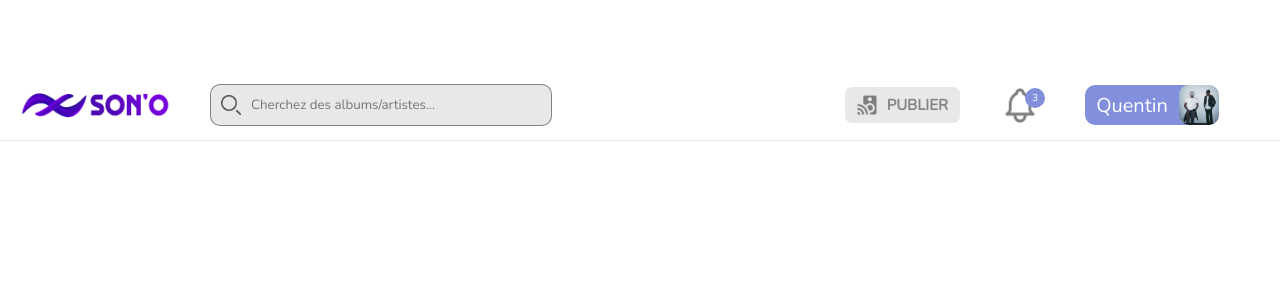
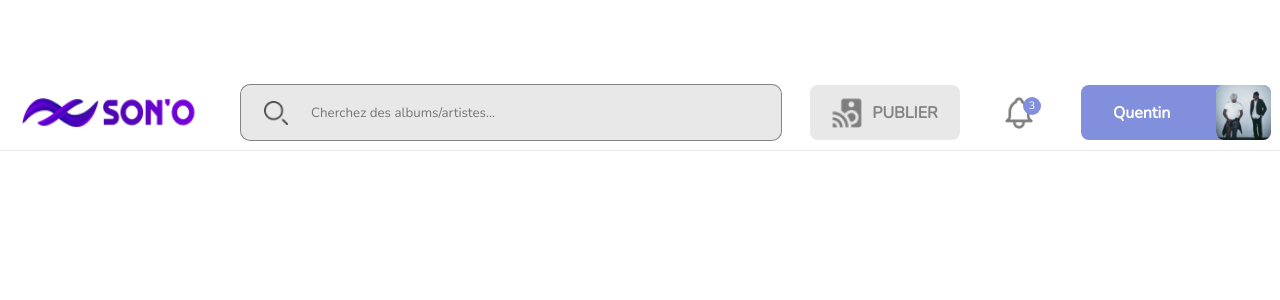
Before and after one commit to QuentinDroucheau/SAE-PHP, a PHP site: template view/element/header.php in a window 1280 px wide. Shown: the top 300 px of the page. Run offline with PHP 8.4, Linux system fonts and the light colour scheme; the template is opened without the code that fills it, so the values that code supplies are empty.

Commit message:
avancement mise a jour echelle

```diff
--- a/styles/base.css
+++ b/styles/base.css
@@ -11,6 +11,7 @@
     --couleur2: rgb(248, 248, 248);
     --couleur3: rgb(232, 232, 232);
     --couleur4: rgb(132, 132, 132);
+    --blue: rgb(129, 143, 220);
 }
 
 .contenu{
--- a/styles/header.css
+++ b/styles/header.css
@@ -1,5 +1,5 @@
 :root{
-    --header-height: 70px;
+    --header-height: 75px;
 }
 
 .header{
@@ -18,8 +18,8 @@
 }
 
 .header .search-bar input{
-    height: 40px;
-    width: 300px;
+    height: 55px;
+    width: 470px;
     background-color: var(--couleur3);
     border-top-right-radius: 10px;
     border-bottom-right-radius: 10px;
@@ -34,8 +34,8 @@
 }
 
 .logo{
-    height: 25px;
-    width: 170px;
+    height: 30px;
+    width: 200px;
     margin-right: 20px;
 }
 
@@ -48,20 +48,26 @@
 }
 
 .icon_search{
-    height: 40px;
-    width: 40px;
+    height: 55px;
+    width: 70px;
     background-color: var(--couleur3);
     border-top-left-radius: 10px;
     border-bottom-left-radius: 10px;
     border-left: 1px solid var(--couleur4);
     border-bottom: 1px solid var(--couleur4);
     border-top: 1px solid var(--couleur4);
+    display: flex;
+    justify-content: center;
+    align-items: center;
 }
 
 .icon_search img{
-    height: 20px;
-    width: 20px;
-    margin: 10px;
+    height: 24px;
+    width: 24px;
+}
+
+.icon_search{
+    vertical-align: middle;
 }
 
 .header .left div{
@@ -79,8 +85,8 @@
 }
 
 .header .right .notif-icon{
-    height: 35px;
-    width: 30px;
+    height: 32px;
+    width: 28px;
 }
 
 .header .right .notif{
@@ -91,60 +97,78 @@
 
 .header .right .profil{
     display: flex;
-    height: 40px;
-    background-color: var(--couleur1);
-    border-radius: 10px;
+    height: 55px;
+    background-color: var(--blue);
+    border-radius: 8px;
     align-items: center;
+    width: 190px;
+    justify-content: space-between;
 }
 
 .header .right .profil a{
     text-decoration: none;
     color: white;
-    font-size: 20px;
-    margin: 0 10%;
+    font-size: 1rem;
+    font-weight: 700;
+    margin-left: 2em;
+}
+
+.profil-icon{
+    height: 55px;
+    width: 55px;
+    border-radius: 8px;
+    background-color: var(--couleur3);
+    vertical-align: middle;
 }
 
 .header .right .notif .nb-notif{
     position: relative;
     left: -10px;
-    height: 20px;
+    height: 18px;
     justify-content: center;
     align-items: center;
     display: flex;
-    width: 20px;
+    width: 18px;
     background-color: var(--couleur1);
     border-radius: 50%;
 }
 
 header .right .notif .nb-notif p{
     color: white;
-    font-size: 10px;
-}
-
-.profil-icon{
-    height: 40px;
-    width: 40px;
-    border-radius: 10px;
-    background-color: var(--couleur3);
-    display: inline-block;
-    vertical-align: middle;
+    font-size: 0.665rem;
 }
 
 .publier a{
     text-decoration: none;
     color: var(--couleur4);
-    font-size: 15px;
-    font-weight: bold;
+    font-size: 1rem;
+    font-weight: 700;
     margin-left: 10px;
 }
 
 .icon_publier{
-    height: 20px;
-    width: 20px;
+    height: 30px;
+    width: 30px;
 }
 
 .publier{
     background-color: var(--couleur3);
-    border-radius: 7px;
-    padding: 8px 12px;
+    border-radius: 8px;
+    height: 55px;
+    width: 150px;
+    display: flex;
+    justify-content: center;
+    align-items: center;
 }
+
+.menu{
+    margin-top: var(--header-height);
+}
+
+.menu-close{
+    margin-top: var(--header-height);
+}
+
+.menu-open{
+    margin-top: var(--header-height);
+}
--- a/view/element/menu.php
+++ b/view/element/menu.php
@@ -21,8 +21,8 @@
     </div>
     <div class="scroll-1">
         <ul>
-            <li>
-                <a class="playlist-button" href="">
+            <li class="playlist-button">
+                <a class="playlist-text" href="">
                     <img src="img/icon_musique2.png" alt="">
                     <img class="icon_musique" src="img/icon_musique.png" alt="">
                     Mes playlists</a>
```
Also changed, not shown: styles/menu.css (+39 -20 lines).
